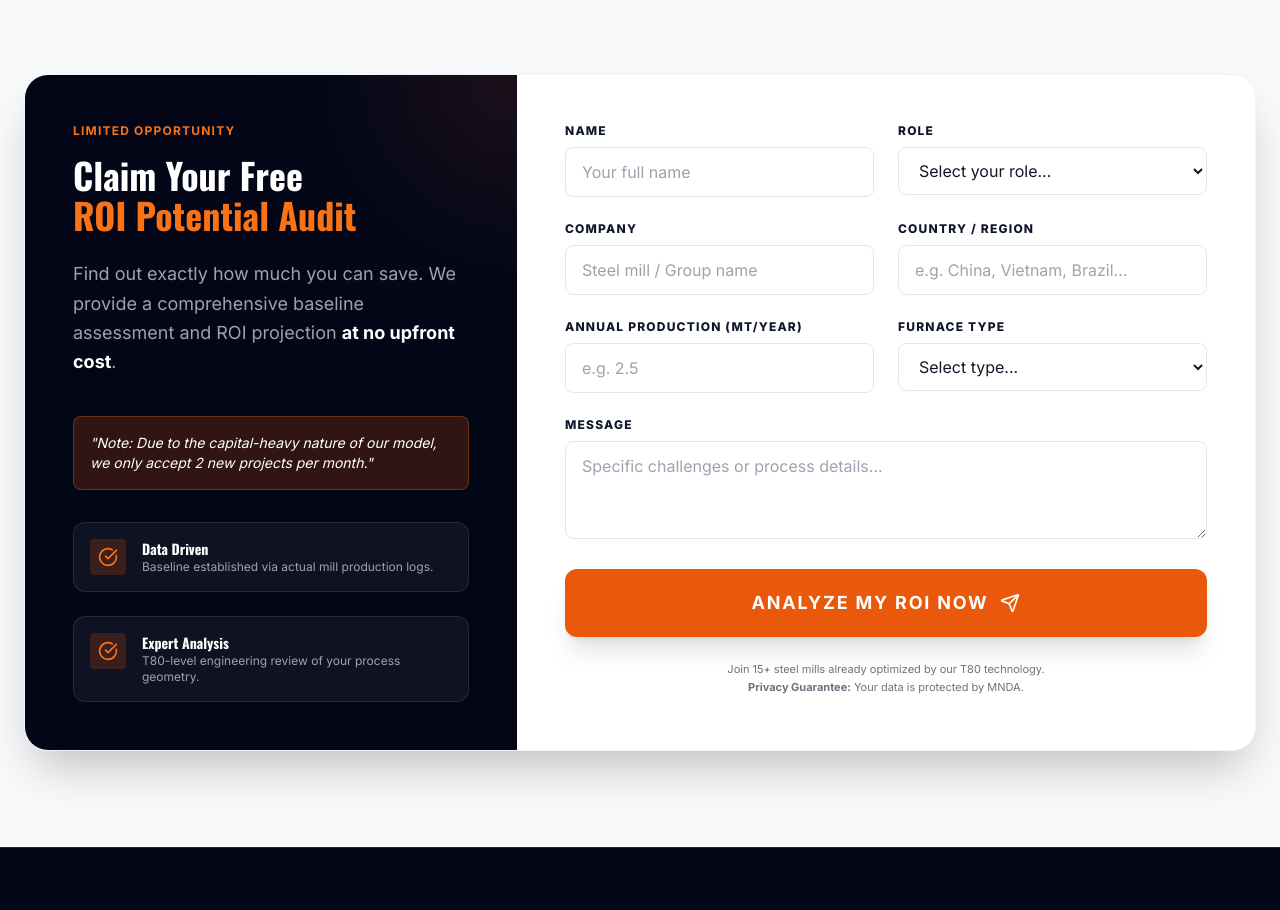
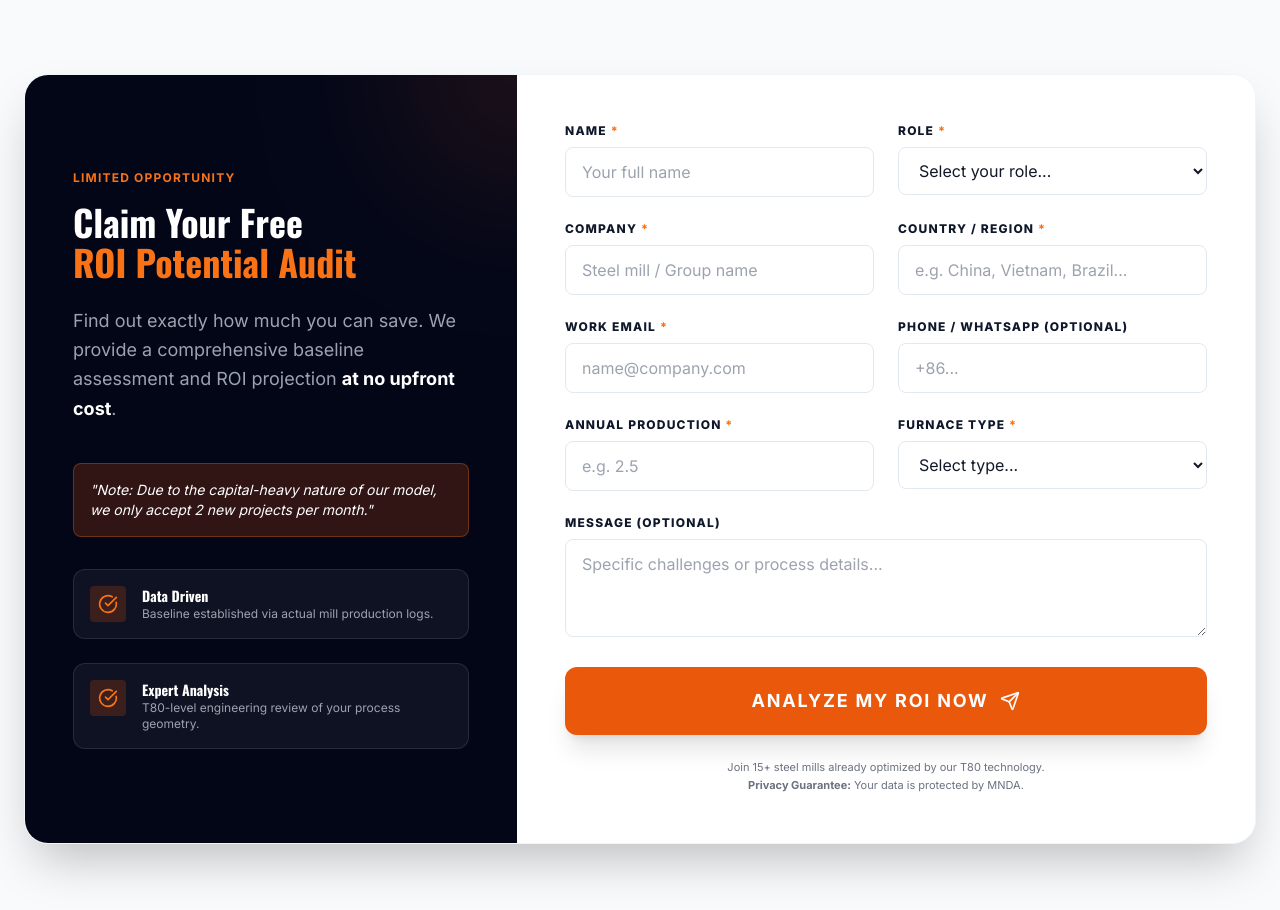
Before and after one commit to bshx2024/industrial-furnace-solutions, a React (Vite) app: page / in a window 1280 px wide. Shown: the part 6680-7590 px from the top of the page. Built offline with nearby package versions, Linux system fonts and the light colour scheme.

Commit message:
成功给用户需求表单设置了域名邮件

```diff
--- a/components/ContactForm.tsx
+++ b/components/ContactForm.tsx
@@ -1,16 +1,30 @@
 import React, { useState } from 'react';
 import { FileText, Send, CheckCircle, HelpCircle } from 'lucide-react';
+import emailjs from '@emailjs/browser';
 
 const ContactForm: React.FC = () => {
   const [formState, setFormState] = useState<'idle' | 'submitting' | 'success'>('idle');
 
-  const handleSubmit = (e: React.FormEvent) => {
+  const handleSubmit = (e: React.FormEvent<HTMLFormElement>) => {
     e.preventDefault();
     setFormState('submitting');
-    // Simulate API call
-    setTimeout(() => {
-      setFormState('success');
-    }, 1500);
+
+    // EmailJS Integration
+    // Replace these with your actual IDs from EmailJS Dashboard
+    // EmailJS Integration using environment variables
+    const SERVICE_ID = import.meta.env.VITE_EMAILJS_SERVICE_ID;
+    const TEMPLATE_ID = import.meta.env.VITE_EMAILJS_TEMPLATE_ID;
+    const PUBLIC_KEY = import.meta.env.VITE_EMAILJS_PUBLIC_KEY;
+
+    emailjs.sendForm(SERVICE_ID, TEMPLATE_ID, e.currentTarget, PUBLIC_KEY)
+      .then(() => {
+        setFormState('success');
+      })
+      .catch((error) => {
+        console.error('FAILED...', error);
+        alert("Submission failed. Please try again or contact us directly via email.");
+        setFormState('idle');
+      });
   };
 
   return (
@@ -80,18 +94,24 @@ const ContactForm: React.FC = () => {
               <form onSubmit={handleSubmit} className="space-y-6">
                 <div className="grid md:grid-cols-2 gap-6">
                   <div>
-                    <label className="block text-xs font-black text-industrial-900 uppercase tracking-widest mb-2">Name</label>
+                    <label className="block text-xs font-black text-industrial-900 uppercase tracking-widest mb-2">
+                      Name <span className="text-furnace-500">*</span>
+                    </label>
                     <input
                       required
                       type="text"
+                      name="user_name"
                       className="w-full px-4 py-3 rounded-lg border border-slate-200 focus:border-furnace-500 focus:ring-4 focus:ring-furnace-500/10 outline-none transition-all"
                       placeholder="Your full name"
                     />
                   </div>
                   <div>
-                    <label className="block text-xs font-black text-industrial-900 uppercase tracking-widest mb-2">Role</label>
+                    <label className="block text-xs font-black text-industrial-900 uppercase tracking-widest mb-2">
+                      Role <span className="text-furnace-500">*</span>
+                    </label>
                     <select
                       required
+                      name="user_role"
                       className="w-full px-4 py-3 rounded-lg border border-slate-200 focus:border-furnace-500 focus:ring-4 focus:ring-furnace-500/10 outline-none transition-all bg-white"
                     >
                       <option value="">Select your role...</option>
@@ -105,19 +125,25 @@ const ContactForm: React.FC = () => {
 
                 <div className="grid md:grid-cols-2 gap-6">
                   <div>
-                    <label className="block text-xs font-black text-industrial-900 uppercase tracking-widest mb-2">Company</label>
+                    <label className="block text-xs font-black text-industrial-900 uppercase tracking-widest mb-2">
+                      Company <span className="text-furnace-500">*</span>
+                    </label>
                     <input
                       required
                       type="text"
+                      name="user_company"
                       className="w-full px-4 py-3 rounded-lg border border-slate-200 focus:border-furnace-500 focus:ring-4 focus:ring-furnace-500/10 outline-none transition-all"
                       placeholder="Steel mill / Group name"
                     />
                   </div>
                   <div>
-                    <label className="block text-xs font-black text-industrial-900 uppercase tracking-widest mb-2">Country / Region</label>
+                    <label className="block text-xs font-black text-industrial-900 uppercase tracking-widest mb-2">
+                      Country / Region <span className="text-furnace-500">*</span>
+                    </label>
                     <input
                       required
                       type="text"
+                      name="user_region"
                       className="w-full px-4 py-3 rounded-lg border border-slate-200 focus:border-furnace-500 focus:ring-4 focus:ring-furnace-500/10 outline-none transition-all"
                       placeholder="e.g. China, Vietnam, Brazil..."
                     />
@@ -126,18 +152,50 @@ const ContactForm: React.FC = () => {
 
                 <div className="grid md:grid-cols-2 gap-6">
                   <div>
-                    <label className="block text-xs font-black text-industrial-900 uppercase tracking-widest mb-2">Annual Production (Mt/year)</label>
+                    <label className="block text-xs font-black text-industrial-900 uppercase tracking-widest mb-2">
+                      Work Email <span className="text-furnace-500">*</span>
+                    </label>
+                    <input
+                      required
+                      type="email"
+                      name="user_email"
+                      className="w-full px-4 py-3 rounded-lg border border-slate-200 focus:border-furnace-500 focus:ring-4 focus:ring-furnace-500/10 outline-none transition-all"
+                      placeholder="name@company.com"
+                    />
+                  </div>
+                  <div>
+                    <label className="block text-xs font-black text-industrial-900 uppercase tracking-widest mb-2 text-gray-400">
+                      Phone / WhatsApp (Optional)
+                    </label>
+                    <input
+                      type="tel"
+                      name="user_phone"
+                      className="w-full px-4 py-3 rounded-lg border border-slate-200 focus:border-furnace-500 focus:ring-4 focus:ring-furnace-500/10 outline-none transition-all"
+                      placeholder="+86..."
+                    />
+                  </div>
+                </div>
+
+                <div className="grid md:grid-cols-2 gap-6">
+                  <div>
+                    <label className="block text-xs font-black text-industrial-900 uppercase tracking-widest mb-2">
+                      Annual Production <span className="text-furnace-500">*</span>
+                    </label>
                     <input
                       required
                       type="text"
+                      name="user_production"
                       className="w-full px-4 py-3 rounded-lg border border-slate-200 focus:border-furnace-500 focus:ring-4 focus:ring-furnace-500/10 outline-none transition-all"
                       placeholder="e.g. 2.5"
                     />
                   </div>
                   <div>
-                    <label className="block text-xs font-black text-industrial-900 uppercase tracking-widest mb-2">Furnace Type</label>
+                    <label className="block text-xs font-black text-industrial-900 uppercase tracking-widest mb-2">
+                      Furnace Type <span className="text-furnace-500">*</span>
+                    </label>
                     <select
                       required
+                      name="user_furnace_type"
                       className="w-full px-4 py-3 rounded-lg border border-slate-200 focus:border-furnace-500 focus:ring-4 focus:ring-furnace-500/10 outline-none transition-all bg-white"
                     >
                       <option value="">Select type...</option>
@@ -150,9 +208,12 @@ const ContactForm: React.FC = () => {
                 </div>
 
                 <div>
-                  <label className="block text-xs font-black text-industrial-900 uppercase tracking-widest mb-2">Message</label>
+                  <label className="block text-xs font-black text-industrial-900 uppercase tracking-widest mb-2 text-gray-400">
+                    Message (Optional)
+                  </label>
                   <textarea
                     rows={3}
+                    name="message"
                     className="w-full px-4 py-3 rounded-lg border border-slate-200 focus:border-furnace-500 focus:ring-4 focus:ring-furnace-500/10 outline-none transition-all"
                     placeholder="Specific challenges or process details..."
                   ></textarea>
--- a/package.json
+++ b/package.json
@@ -9,6 +9,7 @@
     "preview": "vite preview"
   },
   "dependencies": {
+    "@emailjs/browser": "^4.4.1",
     "lucide-react": "^0.562.0",
     "react": "^19.2.3",
     "react-dom": "^19.2.3",
```
Also changed, not shown: 2 other files (tests, documents, lock files or other folders).
